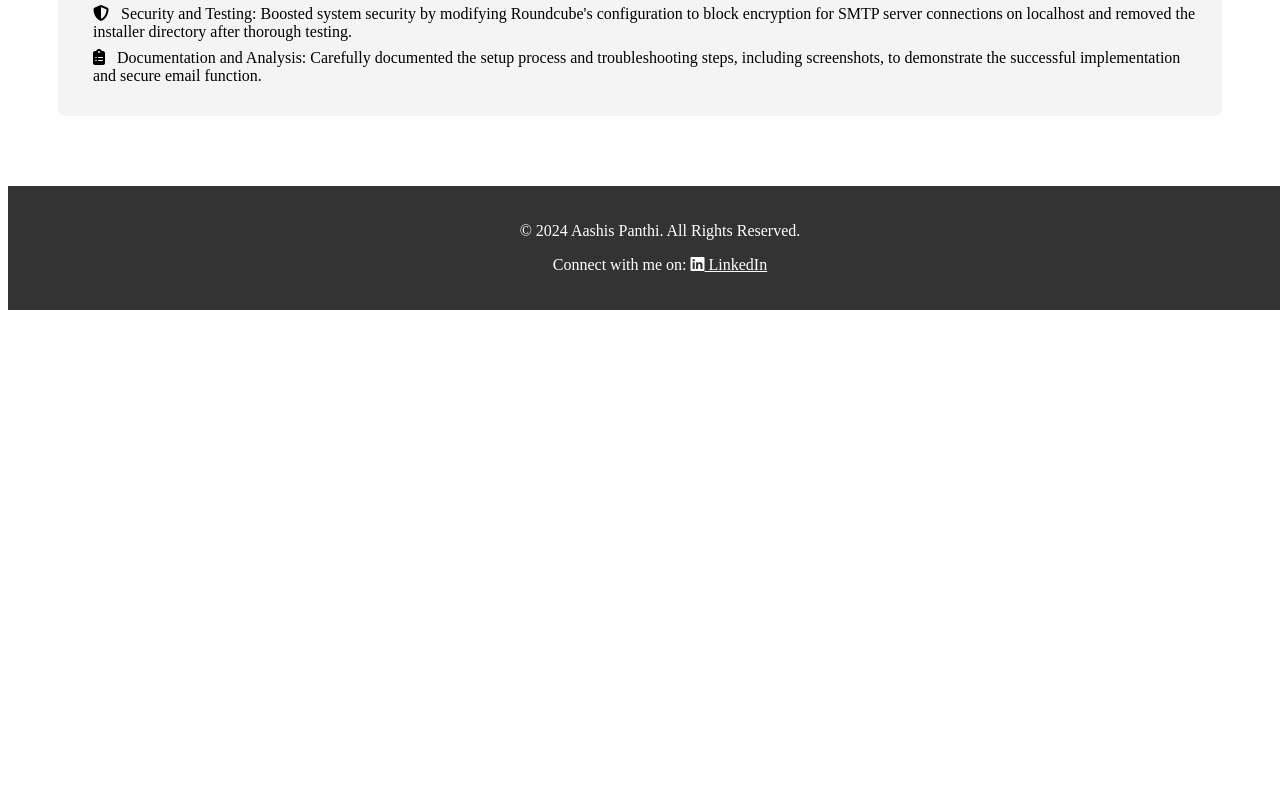
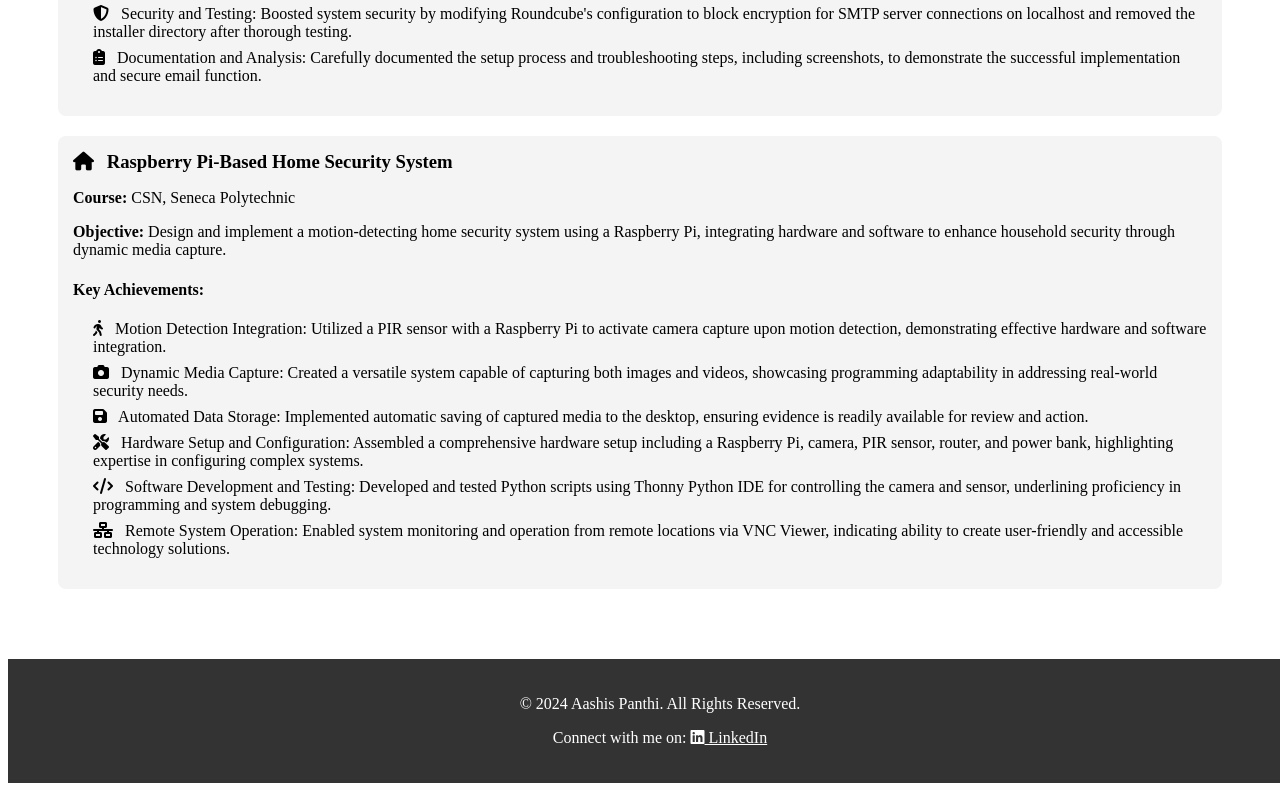
Before and after one commit to aashispanthi/aashispanthi.github.io, a plain HTML site: page index.html in a window 1280 px wide. Shown: the part 3810-4601 px from the top of the page. Before the commit the page ends 4128 px from the top, so only its background shows below. Drawn offline with Linux system fonts and the light colour scheme.

Commit message:
Update index.html

```diff
--- a/index.html
+++ b/index.html
@@ -312,6 +312,20 @@
         </ul>
     </div>
     <!-- Additional projects can follow a similar structure -->
+    <div class="project-item" style="margin-bottom: 20px;">
+        <h3><i class="fas fa-home"></i> Raspberry Pi-Based Home Security System</h3>
+        <p><strong>Course:</strong> CSN, Seneca Polytechnic</p>
+        <p><strong>Objective:</strong> Design and implement a motion-detecting home security system using a Raspberry Pi, integrating hardware and software to enhance household security through dynamic media capture.</p>
+        <h4>Key Achievements:</h4>
+        <ul>
+            <li><i class="fas fa-walking"></i> Motion Detection Integration: Utilized a PIR sensor with a Raspberry Pi to activate camera capture upon motion detection, demonstrating effective hardware and software integration.</li>
+            <li><i class="fas fa-camera"></i> Dynamic Media Capture: Created a versatile system capable of capturing both images and videos, showcasing programming adaptability in addressing real-world security needs.</li>
+            <li><i class="fas fa-save"></i> Automated Data Storage: Implemented automatic saving of captured media to the desktop, ensuring evidence is readily available for review and action.</li>
+            <li><i class="fas fa-tools"></i> Hardware Setup and Configuration: Assembled a comprehensive hardware setup including a Raspberry Pi, camera, PIR sensor, router, and power bank, highlighting expertise in configuring complex systems.</li>
+            <li><i class="fas fa-code"></i> Software Development and Testing: Developed and tested Python scripts using Thonny Python IDE for controlling the camera and sensor, underlining proficiency in programming and system debugging.</li>
+            <li><i class="fas fa-network-wired"></i> Remote System Operation: Enabled system monitoring and operation from remote locations via VNC Viewer, indicating ability to create user-friendly and accessible technology solutions.</li>
+        </ul>
+    </div>
 </section>
 
     </section>
```
